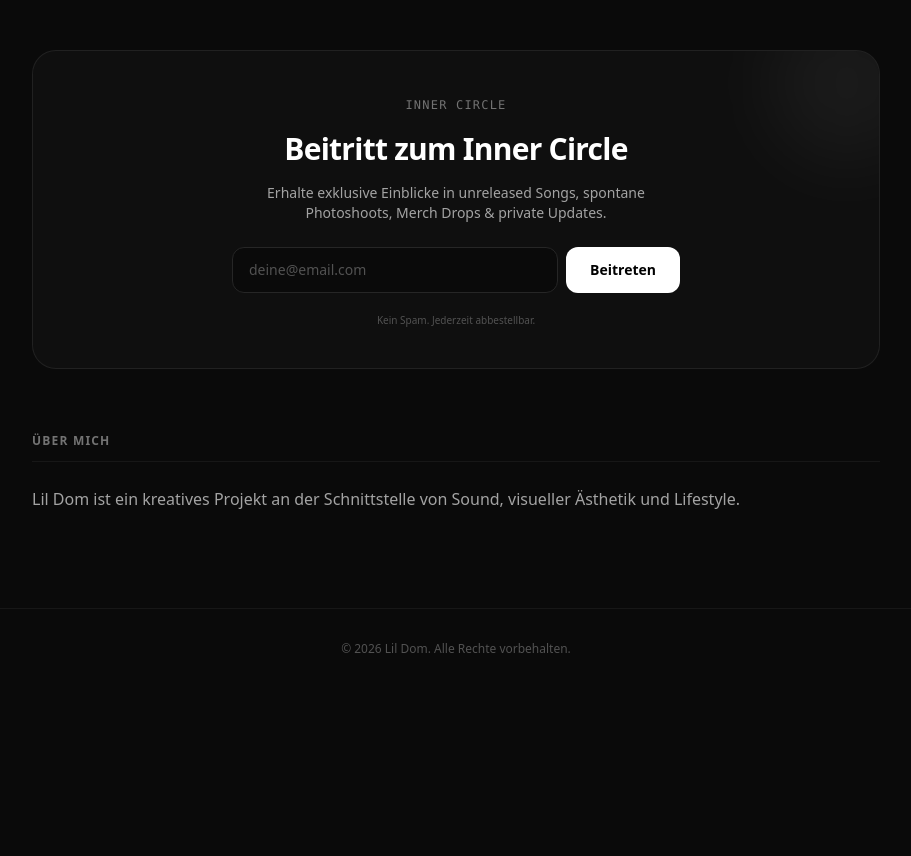
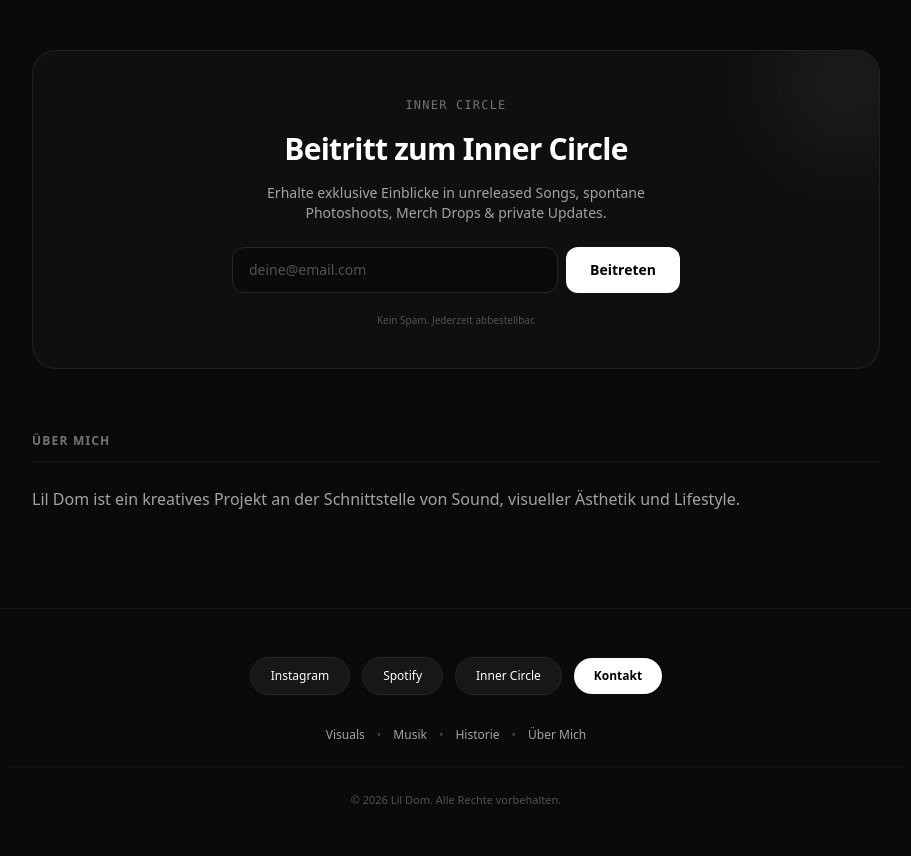
Before and after one commit to LilDaddyDom/Creative-Portfolio, a plain HTML site: page index.html in a window 1280 px wide. Shown: the part 2458-3314 px from the top of the page, without its empty margins (184-1095 px from the left). Before the commit the page ends 3147 px from the top, so only its background shows below. Drawn offline with nearby package versions, Linux system fonts and the light colour scheme; a web font is replaced by a local one.

Commit message:
Refactor section IDs and update footer links

```diff
--- a/index.html
+++ b/index.html
@@ -44,7 +44,7 @@
       </p>
     </div>
 
-    <!-- Social Links & Inner Circle Quick-Link -->
+    <!-- Header Social & Quick Links -->
     <div class="relative z-10 pb-8 flex flex-col items-center space-y-6">
       <div class="flex flex-wrap justify-center gap-2.5 px-4">
         <a href="https://instagram.com" target="_blank" class="px-5 py-2.5 bg-black/40 hover:bg-black/70 border border-white/20 text-white text-sm font-medium rounded-full backdrop-blur-md transition">Instagram</a>
@@ -68,7 +68,7 @@
   <main id="content" class="max-w-4xl mx-auto px-6 space-y-16 pt-16 pb-24">
 
     <!-- Portfolio / Sedcard -->
-    <section>
+    <section id="visuals">
       <h2 class="text-xs font-bold tracking-widest uppercase text-neutral-500 mb-6 border-b border-neutral-900 pb-3">
         <span class="lang-de">Visuals / Portfolio</span>
         <span class="lang-en hidden">Visuals / Portfolio</span>
@@ -87,7 +87,7 @@
     </section>
 
     <!-- Instagram Feed -->
-    <section>
+    <section id="instagram">
       <div class="flex items-center justify-between mb-6 border-b border-neutral-900 pb-3">
         <h2 class="text-xs font-bold tracking-widest uppercase text-neutral-500">
           <span class="lang-de">Instagram Feed</span>
@@ -115,7 +115,7 @@
     </section>
 
     <!-- Music / Song Releases -->
-    <section>
+    <section id="music">
       <h2 class="text-xs font-bold tracking-widest uppercase text-neutral-500 mb-6 border-b border-neutral-900 pb-3">
         <span class="lang-de">Releases & Musik</span>
         <span class="lang-en hidden">Releases & Discography</span>
@@ -170,7 +170,7 @@
     </section>
 
     <!-- Musik Historie / Journey Timeline -->
-    <section>
+    <section id="journey">
       <h2 class="text-xs font-bold tracking-widest uppercase text-neutral-500 mb-8 border-b border-neutral-900 pb-3">
         <span class="lang-de">Musik Historie / Journey</span>
         <span class="lang-en hidden">Music History / Journey</span>
@@ -221,7 +221,7 @@
       </div>
     </section>
 
-    <!-- INNER CIRCLE (NEWSLETTER / SPEICHER-FUNKTION) -->
+    <!-- Inner Circle (Newsletter) -->
     <section id="inner-circle" class="p-8 sm:p-10 bg-neutral-900/40 border border-neutral-800/80 rounded-3xl text-center relative overflow-hidden">
       <div class="absolute -top-12 -right-12 w-40 h-40 bg-white/5 rounded-full blur-2xl pointer-events-none"></div>
 
@@ -238,7 +238,6 @@
           <span class="lang-en hidden">Get exclusive updates on unreleased music, photoshoots, merch drops & private news.</span>
         </p>
 
-        <!-- FORMULAR (Sendet Daten an deinen Form-Endpoint wie Formspree) -->
         <form action="https://formspree.io/f/DEIN_FORMSPREE_KEY" method="POST" class="flex flex-col sm:flex-row gap-2 pt-2">
           <input
             type="email"
@@ -264,7 +263,7 @@
     </section>
 
     <!-- About -->
-    <section>
+    <section id="about">
       <h2 class="text-xs font-bold tracking-widest uppercase text-neutral-500 mb-6 border-b border-neutral-900 pb-3">
         <span class="lang-de">Über Mich</span>
         <span class="lang-en hidden">About Me</span>
@@ -277,9 +276,56 @@
 
   </main>
 
-  <!-- Footer -->
-  <footer class="border-t border-neutral-900 py-8 text-center text-xs text-neutral-600">
-    <p>© 2026 Lil Dom. <span class="lang-de">Alle Rechte vorbehalten.</span><span class="lang-en hidden">All rights reserved.</span></p>
+  <!-- ================================================================= -->
+  <!-- FOOTER SEKTION (MIT HEADER-REPLIKA & QUICK-LINKS)                 -->
+  <!-- ================================================================= -->
+  <footer class="border-t border-neutral-900 py-12 text-center text-xs text-neutral-500 space-y-6">
+
+    <!-- 1. Header Buttons Replika im Footer -->
+    <div class="flex flex-wrap justify-center items-center gap-3 px-4 max-w-2xl mx-auto">
+      <a href="https://instagram.com" target="_blank" class="px-5 py-2.5 bg-neutral-900 hover:bg-neutral-800 border border-neutral-800 text-white font-medium rounded-full transition">
+        Instagram
+      </a>
+      <a href="https://spotify.com" target="_blank" class="px-5 py-2.5 bg-neutral-900 hover:bg-neutral-800 border border-neutral-800 text-white font-medium rounded-full transition">
+        Spotify
+      </a>
+      <a href="#inner-circle" class="px-5 py-2.5 bg-neutral-900 hover:bg-neutral-800 border border-neutral-800 text-white font-medium rounded-full transition">
+        Inner Circle
+      </a>
+      <a href="mailto:deine-email@beispiel.de" class="px-5 py-2.5 bg-white text-black hover:bg-neutral-200 font-semibold rounded-full transition">
+        <span class="lang-de">Kontakt</span>
+        <span class="lang-en hidden">Contact</span>
+      </a>
+    </div>
+
+    <!-- 2. Direkte Anker-Links zu den Abschnitten -->
+    <div class="flex flex-wrap justify-center items-center gap-3 text-neutral-400 text-xs pt-2">
+      <a href="#visuals" class="hover:text-white transition">
+        <span class="lang-de">Visuals</span>
+        <span class="lang-en hidden">Visuals</span>
+      </a>
+      <span class="text-neutral-700">•</span>
+      <a href="#music" class="hover:text-white transition">
+        <span class="lang-de">Musik</span>
+        <span class="lang-en hidden">Music</span>
+      </a>
+      <span class="text-neutral-700">•</span>
+      <a href="#journey" class="hover:text-white transition">
+        <span class="lang-de">Historie</span>
+        <span class="lang-en hidden">Journey</span>
+      </a>
+      <span class="text-neutral-700">•</span>
+      <a href="#about" class="hover:text-white transition">
+        <span class="lang-de">Über Mich</span>
+        <span class="lang-en hidden">About</span>
+      </a>
+    </div>
+
+    <!-- 3. Copyright Zeile -->
+    <div class="pt-6 border-t border-neutral-900/60 max-w-4xl mx-auto text-[11px] text-neutral-600">
+      <p>© 2026 Lil Dom. <span class="lang-de">Alle Rechte vorbehalten.</span><span class="lang-en hidden">All rights reserved.</span></p>
+    </div>
+
   </footer>
 
   <!-- Multi-Platform Streaming Pop-Up Modal -->
```
